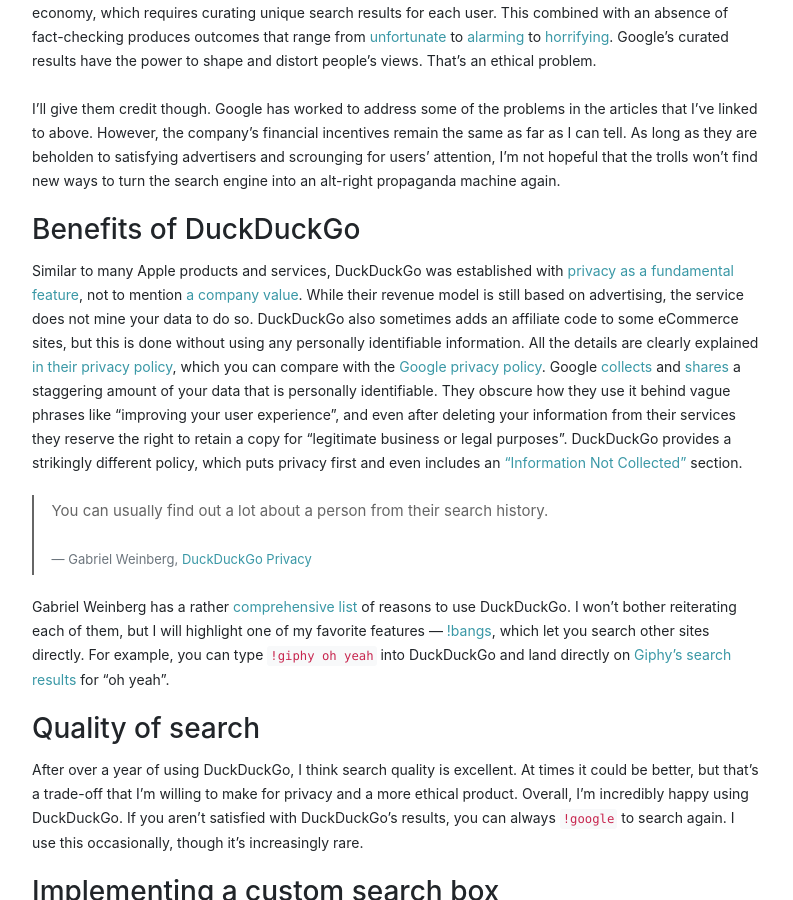
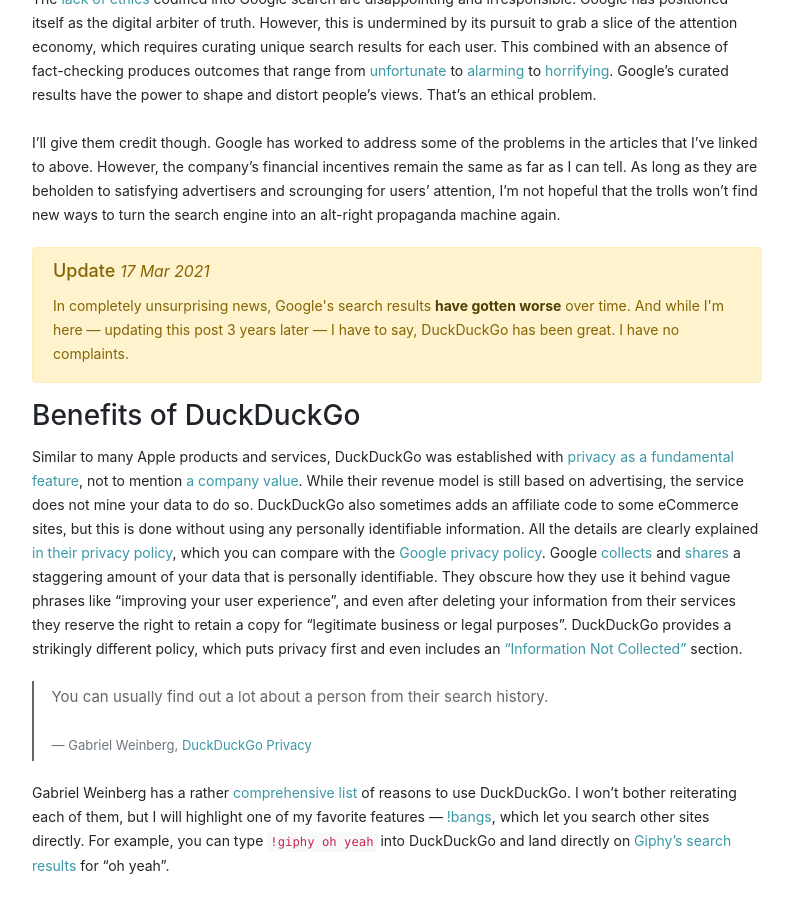
Before and after one commit to jessesquires/jessesquires.com, a Jekyll site: the page built from _posts/2018-02-25-replacing-google-with-duckduckgo.md, in a window 1280 px wide and 900 px high, scrolled down 1256 px. Shown: the whole window, without its empty margins (243-1036 px from the left). Built offline with Jekyll 4.4.1, drawn with Linux system fonts in a browser that asks for light colours; nearby versions of some CDN libraries; library files that are not in the unit come from our copies.

Commit message:
post update

```diff
--- a/_posts/2018-02-25-replacing-google-with-duckduckgo.md
+++ b/_posts/2018-02-25-replacing-google-with-duckduckgo.md
@@ -3,6 +3,7 @@
 categories: [software-dev]
 tags: [ethics, tech, web]
 date: 2018-02-25T10:00:00-07:00
+date-updated: 2021-03-17T11:07:11-07:00
 title: Replacing Google Search with DuckDuckGo
 subtitle: And how to add a custom DuckDuckGo search box to your site
 image:
@@ -28,6 +29,10 @@
 The [lack of ethics](https://www.theguardian.com/technology/2016/dec/04/google-democracy-truth-internet-search-facebook) codified into Google search are disappointing and irresponsible. Google has positioned itself as the digital arbiter of truth. However, this is undermined by its pursuit to grab a slice of the attention economy, which requires curating unique search results for each user. This combined with an absence of fact-checking produces outcomes that range from [unfortunate](https://gizmodo.com/googles-algorithm-is-lying-to-you-about-onions-and-blam-1793057789) to [alarming](https://searchengineland.com/googles-one-true-answer-problem-featured-snippets-270549) to [horrifying](https://www.npr.org/sections/thetwo-way/2017/01/10/508363607/what-happened-when-dylann-roof-asked-google-for-information-about-race). Google's curated results have the power to shape and distort people's views. That's an ethical problem.
 
 I'll give them credit though. Google has worked to address some of the problems in the articles that I've linked to above. However, the company's financial incentives remain the same as far as I can tell. As long as they are beholden to satisfying advertisers and scrounging for users' attention, I'm not hopeful that the trolls won't find new ways to turn the search engine into an alt-right propaganda machine again.
+
+{% include updated_notice.html
+    update_message="In completely unsurprising news, Google's search results <a href='https://daringfireball.net/linked/2021/03/04/fowler-google-search' class='alert-link'>have gotten worse</a> over time. And while I'm here &mdash; updating this post 3 years later &mdash; I have to say, DuckDuckGo has been great. I have no complaints."
+%}
 
 ### Benefits of DuckDuckGo
 
```
